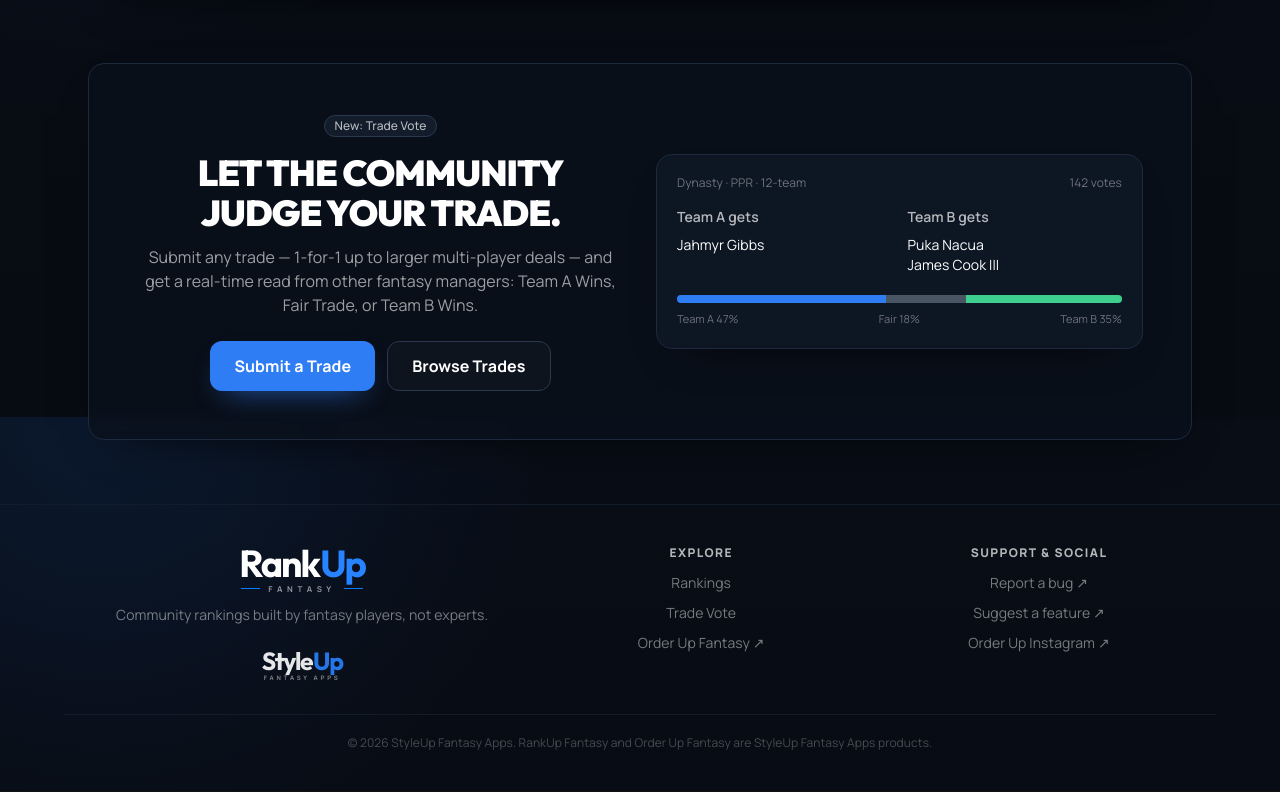
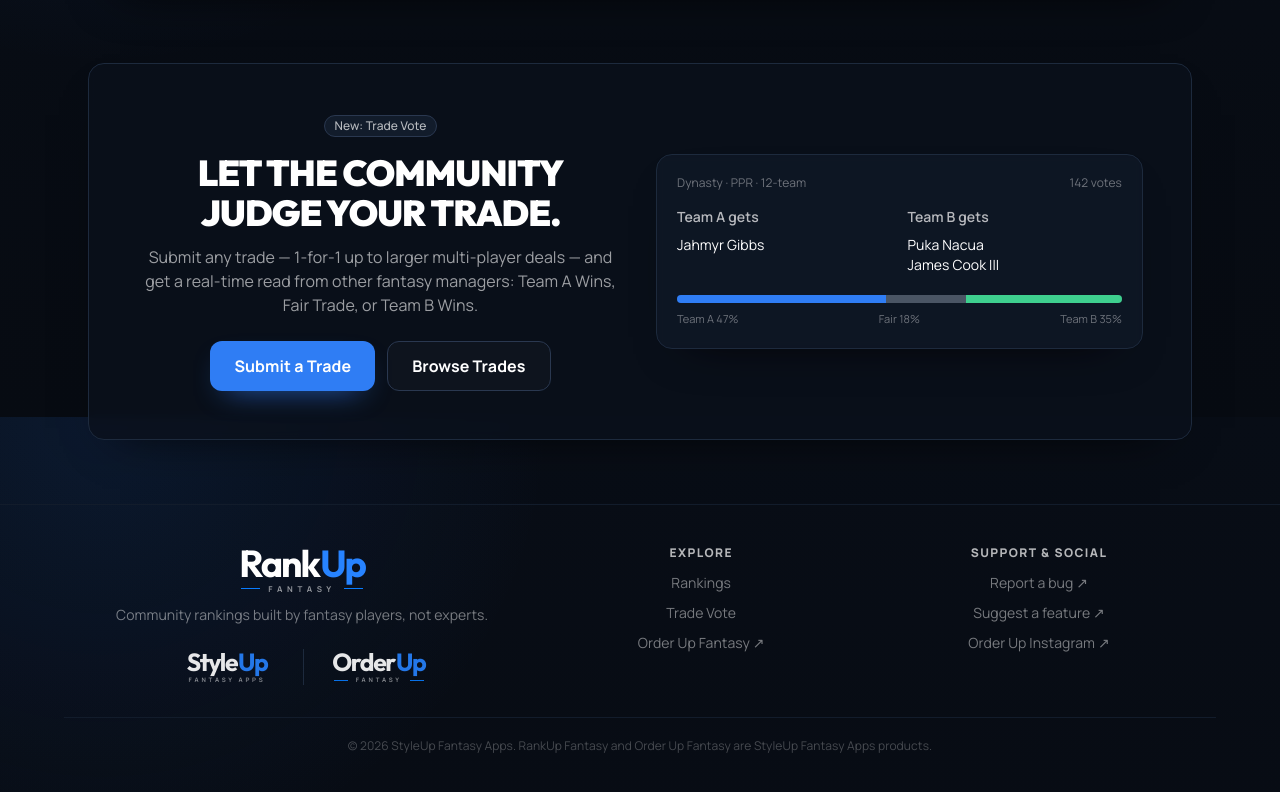
Before and after one commit to mfitzclarence-oss/rankerfantasy, a Next.js app: page / in a window 1280 px wide. Shown: the part 1983-2775 px from the top of the page. Built offline with nearby package versions, Linux system fonts and the light colour scheme; no server answers; the database is empty.

Commit message:
Add linked OrderUp footer logo

```diff
--- a/app/layout.tsx
+++ b/app/layout.tsx
@@ -70,12 +70,24 @@ function Footer() {
         <div className="flex flex-col items-center">
           <BrandWordmark />
           <p className="mt-3 max-w-sm">Community rankings built by fantasy players, not experts.</p>
-          <BrandWordmark
-            prefix="Style"
-            descriptor="Fantasy Apps"
-            compact
-            className="mt-6 opacity-90"
-          />
+          <div className="mt-6 flex flex-wrap items-center justify-center gap-5 sm:gap-7">
+            <BrandWordmark
+              prefix="Style"
+              descriptor="Fantasy Apps"
+              compact
+              className="opacity-90"
+            />
+            <span aria-hidden="true" className="hidden h-9 w-px bg-ink-700 min-[360px]:block" />
+            <a
+              href="https://www.orderupfantasy.com/"
+              target="_blank"
+              rel="noopener noreferrer"
+              aria-label="Visit OrderUp Fantasy"
+              className="rounded-lg opacity-90 transition-opacity hover:opacity-100 focus-visible:outline-none focus-visible:ring-2 focus-visible:ring-accent focus-visible:ring-offset-4 focus-visible:ring-offset-ink-950"
+            >
+              <BrandWordmark prefix="Order" descriptor="Fantasy" compact />
+            </a>
+          </div>
         </div>
         <div>
           <p className="mb-3 text-xs font-extrabold uppercase tracking-[0.12em] text-white/70">Explore</p>
--- a/components/BrandWordmark.tsx
+++ b/components/BrandWordmark.tsx
@@ -3,7 +3,7 @@ import clsx from 'clsx';
 type BrandWordmarkProps = {
   className?: string;
   compact?: boolean;
-  prefix?: 'Rank' | 'Style';
+  prefix?: 'Rank' | 'Style' | 'Order';
   descriptor?: string;
 };
 
```
